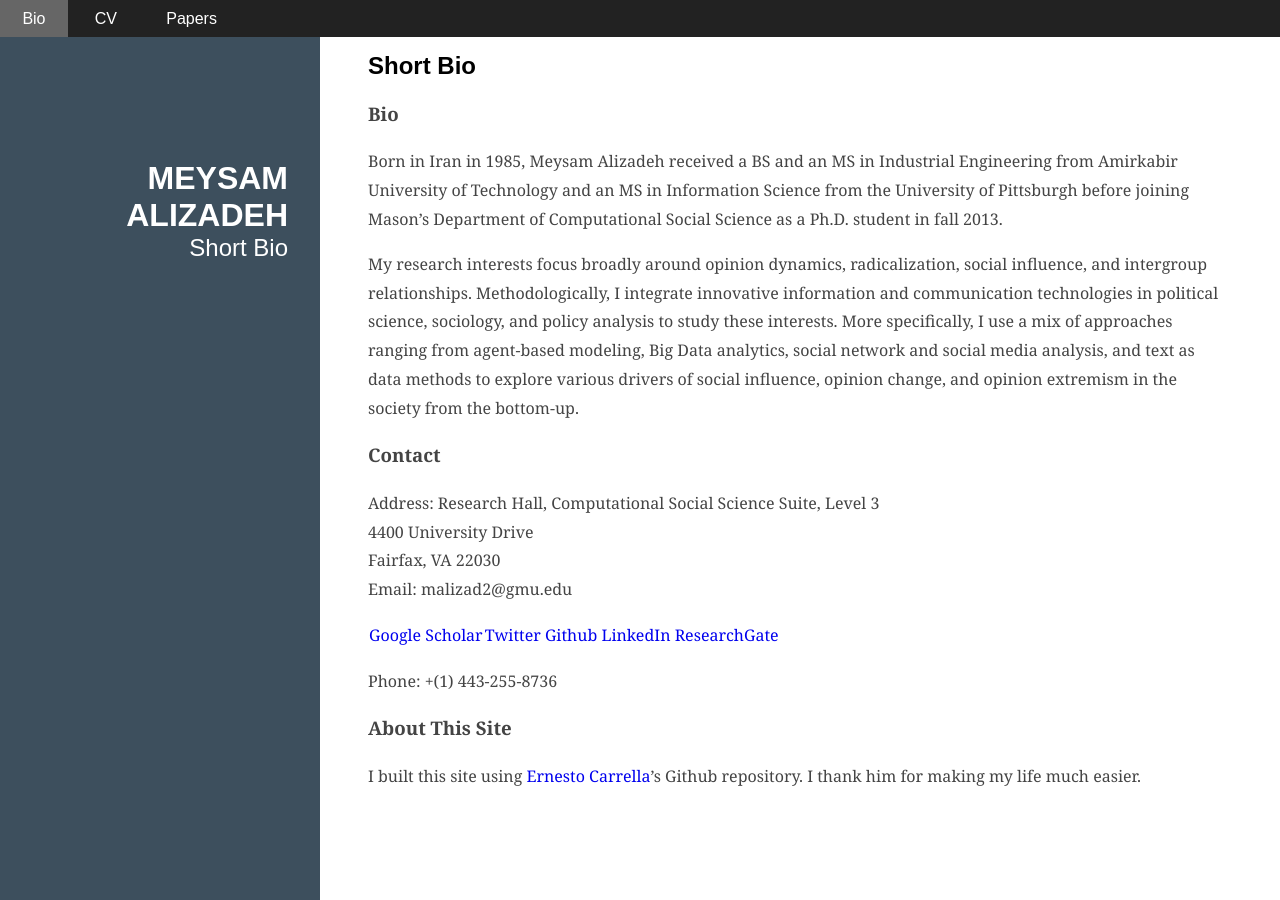
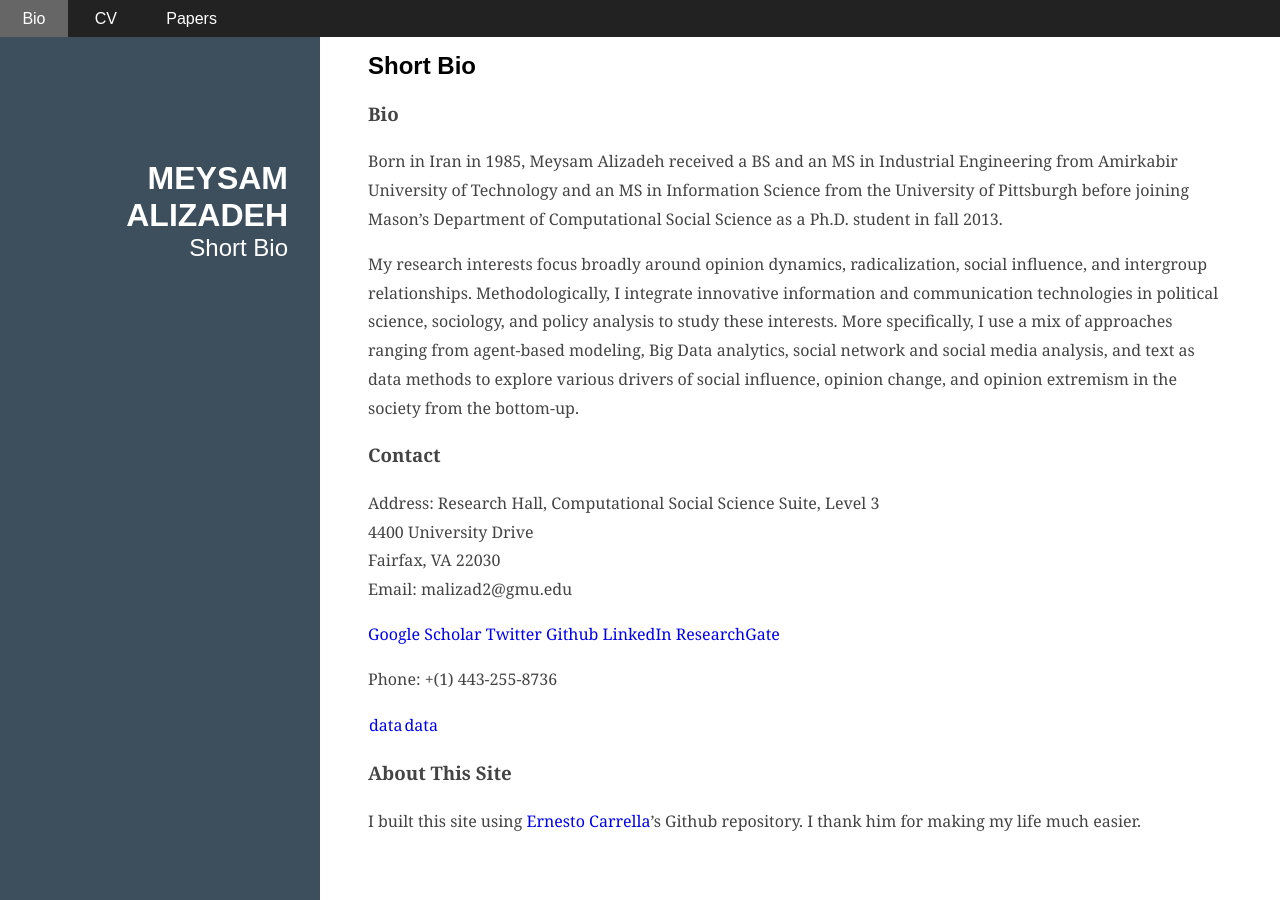
Before and after one commit to malizad/malizad.github.io, a Jekyll site: the page built from index.md, in a window 1280 px wide. Built offline with Jekyll 4.4.1, drawn with Linux system fonts in a browser that asks for light colours.

Commit message:
Update index.md

```diff
--- a/index.md
+++ b/index.md
@@ -15,9 +15,11 @@ Address: Research Hall, Computational Social Science Suite, Level 3<br>
 Fairfax, VA 22030<br>
 Email: malizad2@gmu.edu
 
-[Google Scholar](https://scholar.google.com/citations?user=FyKst9AAAAAJ&hl=en)| [Twitter](https://twitter.com/M_Aliizadeh)  [Github](https://github.com/malizad)  [LinkedIn](https://www.linkedin.com/in/malizadeh)  [ResearchGate](https://www.researchgate.net/profile/Meysam_Alizadeh)
+[Google Scholar](https://scholar.google.com/citations?user=FyKst9AAAAAJ&hl=en) [Twitter](https://twitter.com/M_Aliizadeh)  [Github](https://github.com/malizad)  [LinkedIn](https://www.linkedin.com/in/malizadeh)  [ResearchGate](https://www.researchgate.net/profile/Meysam_Alizadeh)
 
 Phone: +(1) 443-255-8736
 
+[data](www.google.com) | [data](google.com)
+
 ### About This Site
 I built this site using [Ernesto Carrella](https://github.com/CarrKnight)'s Github repository. I thank him for making my life much easier.
```
